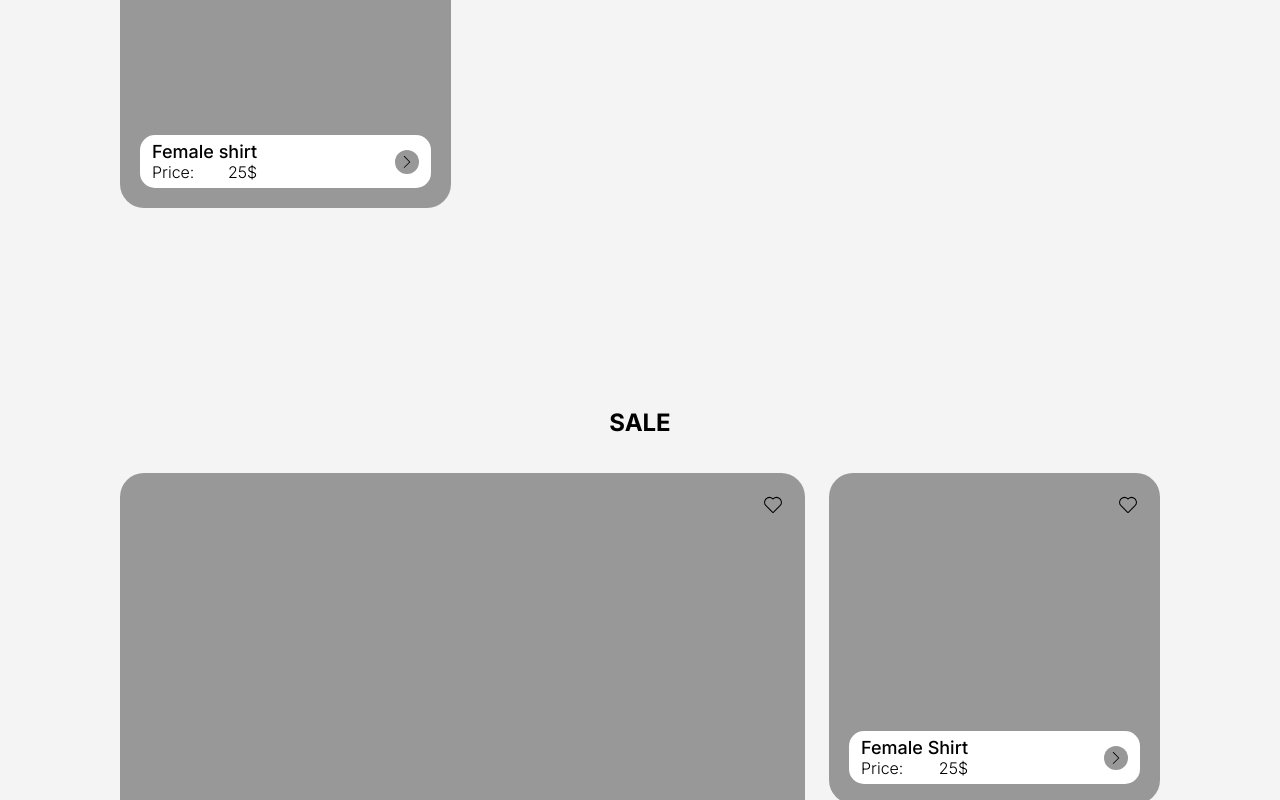
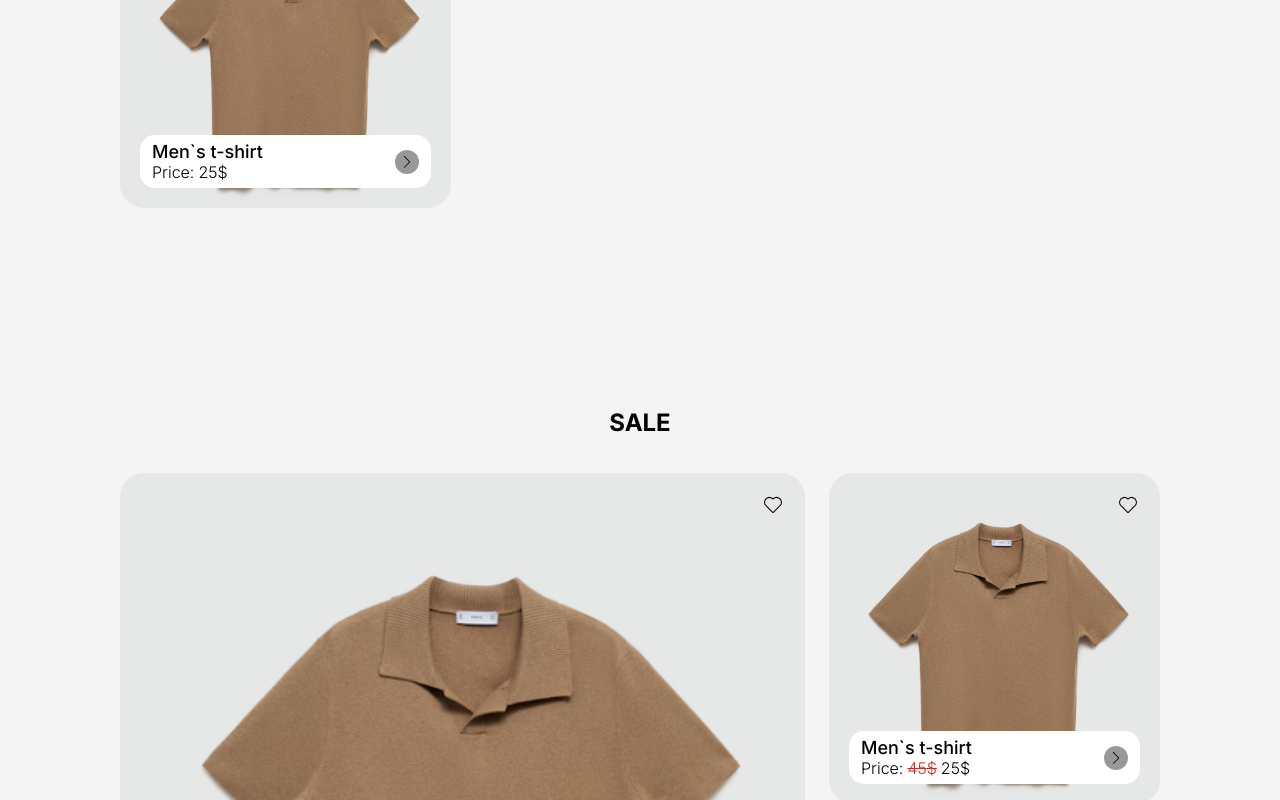
Before and after one commit to DianaKravchuk/Store, a React (Vite) app in the folder frontend/: page / in a window 1280 px wide. Shown: the part 980-1780 px from the top of the page. Built offline with nearby package versions, Linux system fonts and the light colour scheme.

Commit message:
Product Card rewrite

```diff
--- a/frontend/src/Ui/BigProductCard.tsx
+++ /dev/null
@@ -1,37 +0,0 @@
-import React from "react";
-import { CiHeart } from "react-icons/ci";
-import { SlArrowRight } from "react-icons/sl";
-
-interface CardProps {
-  id: number;
-  title: string;
-  price: number;
-}
-
-const BigProductCard: React.FC<CardProps> = ({ id, title, price }) => {
-  return (
-    <div
-      className="size-[685px] bg-[#989899] rounded-3xl p-5 flex flex-col justify-between"
-      key={id}
-    >
-      <div className="w-full flex justify-end">
-        <CiHeart size={24} />
-      </div>
-      <div className="w-full h-[53px] flex justify-between items-center bg-white rounded-[15px] py-1 px-3">
-        <div className="flex flex-col">
-          <span className="font-inter font-medium leading-5 text-[18px] text-black">
-            {title}
-          </span>
-          <p className="font-inter font-light leading-5 text-[16px] flex justify-between">
-            Price:<span>{price}$</span>
-          </p>
-        </div>
-        <div className="size-6 bg-[#989899] flex items-center justify-center rounded-full">
-          <SlArrowRight size={12} />
-        </div>
-      </div>
-    </div>
-  );
-};
-
-export default BigProductCard;
--- a/frontend/src/Ui/SmallProductCard.tsx
+++ /dev/null
@@ -1,37 +0,0 @@
-import React from "react";
-import { CiHeart } from "react-icons/ci";
-import { SlArrowRight } from "react-icons/sl";
-
-interface CardProps {
-  id: number;
-  title: string;
-  price: number;
-}
-
-const SmallCard: React.FC<CardProps> = ({ id, title, price }) => {
-  return (
-    <div
-      className="size-[331px] bg-[#989899] rounded-3xl p-5 flex flex-col justify-between"
-      key={id}
-    >
-      <div className="w-full flex justify-end">
-        <CiHeart size={24} />
-      </div>
-      <div className="w-full h-[53px] flex justify-between items-center bg-white rounded-[15px] py-1 px-3">
-        <div className="flex flex-col">
-          <span className="font-inter font-medium leading-5 text-[18px] text-black">
-            {title}
-          </span>
-          <p className="font-inter font-light leading-5 text-[16px] flex justify-between">
-            Price:<span>{price}$</span>
-          </p>
-        </div>
-        <div className="size-6 bg-[#989899] flex items-center justify-center rounded-full">
-          <SlArrowRight size={12} />
-        </div>
-      </div>
-    </div>
-  );
-};
-
-export default SmallCard;
--- /dev/null
+++ b/frontend/src/components/ProductCard/ProductCard.tsx
@@ -0,0 +1,64 @@
+import React, { useState } from "react";
+import { CiHeart } from "react-icons/ci";
+import { SlArrowRight } from "react-icons/sl";
+import { ProductCardProps } from "./types";
+
+const ProductCard: React.FC<ProductCardProps> = ({
+  title,
+  price,
+  priceBeforeSale,
+  size,
+  backgroundImage,
+}) => {
+  const sizeClass = {
+    small: "size-[331px]",
+    medium: "w-[330px] h-[686px]",
+    large: "size-[686px]",
+  }[size];
+
+  const [isHovered, setIsHovered] = useState(false);
+
+  return (
+    <div
+      className={`${sizeClass} relative rounded-3xl overflow-hidden p-5 flex flex-col justify-between`}
+      onMouseEnter={() => setIsHovered(true)}
+      onMouseLeave={() => setIsHovered(false)}
+    >
+      <div
+        className={`absolute inset-0 bg-cover bg-top  ${isHovered ? "transform transition-transform duration-300 scale-105" : ""}`}
+        style={{
+          backgroundImage: backgroundImage
+            ? `url(${backgroundImage})`
+            : undefined,
+        }}
+      ></div>
+
+      <div className="z-10 h-full flex flex-col justify-between">
+        <div className="w-full flex justify-end">
+          <CiHeart size={24} />
+        </div>
+        <div className="w-full h-[53px] flex justify-between items-center bg-white rounded-[15px] py-1 px-3">
+          <div className="flex flex-col">
+            <span className="font-inter font-medium leading-5 text-[18px] text-black">
+              {title}
+            </span>
+            <p className="font-inter font-light leading-5 text-[16px] flex gap-1">
+              Price:
+              <span
+                className={`${priceBeforeSale ? "text-[#CC2E25] line-through" : "hidden"}`}
+              >
+                {priceBeforeSale}$
+              </span>
+              <span>{price}$</span>
+            </p>
+          </div>
+          <div className="size-6 bg-[#989899] flex items-center justify-center rounded-full">
+            <SlArrowRight size={12} />
+          </div>
+        </div>
+      </div>
+    </div>
+  );
+};
+
+export default ProductCard;
--- /dev/null
+++ b/frontend/src/components/ProductCard/types.ts
@@ -0,0 +1,8 @@
+export interface ProductCardProps {
+  id: number;
+  title: string;
+  price: number;
+  size: string;
+  priceBeforeSale?: number;
+  backgroundImage: string;
+}
--- a/frontend/src/modules/NewCollection/NewCollection.tsx
+++ b/frontend/src/modules/NewCollection/NewCollection.tsx
@@ -1,10 +1,17 @@
 import React from "react";
-import SmallProductCard from "../../Ui/SmallProductCard";
+import ProductCard from "../../components/ProductCard/ProductCard";
+import shirt from "./TemporaryCardImage/shirt.png";
 
 const NewCollection: React.FC = () => {
   return (
     <div className="w-[1040px]">
-      <SmallProductCard id={1} title="Female shirt" price={25} />
+      <ProductCard
+        id={1}
+        title="Men`s t-shirt"
+        price={25}
+        size={"small"}
+        backgroundImage={shirt}
+      />
     </div>
   );
 };
--- a/frontend/src/modules/SaleProducts/SaleProducts.tsx
+++ b/frontend/src/modules/SaleProducts/SaleProducts.tsx
@@ -1,18 +1,24 @@
 import React from "react";
-import BigProductCard from "../../Ui/BigProductCard";
-import SmallProductCard from "../../Ui/SmallProductCard";
+import ProductCard from "../../components/ProductCard/ProductCard";
+import shirt from "./TemporaryCardImage/shirt.png";
 
 const SaleProducts: React.FC = () => {
   const testProducts = [
     {
       id: 1,
-      title: "Female Shirt",
+      title: "Men`s t-shirt",
       price: 25,
+      size: "small",
+      backgroundImage: shirt,
+      priceBeforeSale: 45,
     },
     {
       id: 2,
-      title: "Female Shirt",
+      title: "Men`s t-shirt",
       price: 25,
+      size: "small",
+      backgroundImage: shirt,
+      priceBeforeSale: 45,
     },
   ];
   return (
@@ -21,14 +27,24 @@ const SaleProducts: React.FC = () => {
         SALE
       </span>
       <div className="flex gap-6">
-        <BigProductCard id={2} title="Female shirt" price={25} />
+        <ProductCard
+          id={2}
+          title="Female shirt"
+          price={25}
+          size={"large"}
+          backgroundImage={shirt}
+          priceBeforeSale={45}
+        />
         <div className="flex flex-col gap-6">
           {testProducts.map((item) => (
-            <SmallProductCard
+            <ProductCard
               key={item.id}
               id={item.id}
               title={item.title}
               price={item.price}
+              size={item.size}
+              backgroundImage={item.backgroundImage}
+              priceBeforeSale={item.priceBeforeSale}
             />
           ))}
         </div>
```
Also changed, not shown: frontend/src/modules/NewCollection/TemporaryCardImage/shirt.png (added), frontend/src/modules/SaleProducts/TemporaryCardImage/shirt.png (added).
